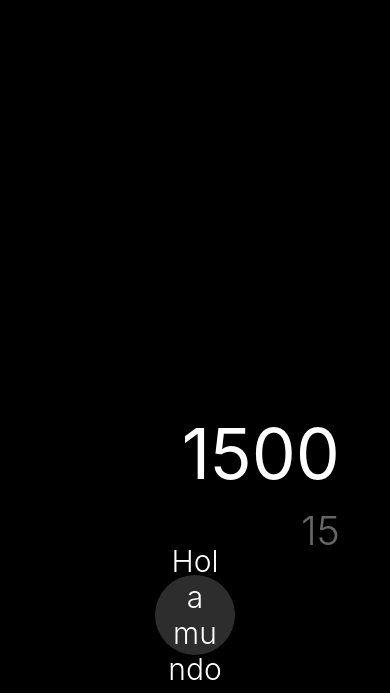
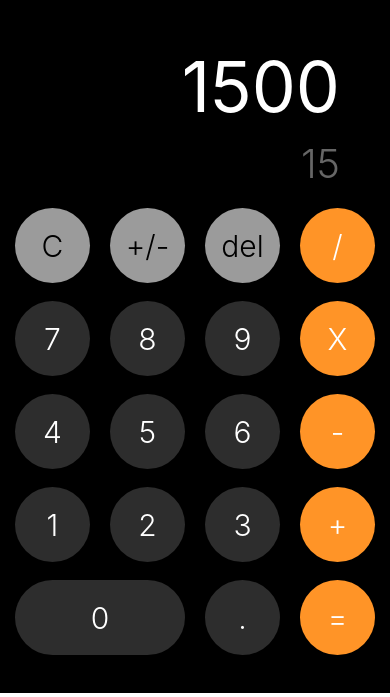
Before and after one commit to JavierBorrero/iosCalculator, a React Native app: screen / in a window 390 px wide. Shown: the part 151-848 px from the top of the page. Built offline with nearby package versions, Linux system fonts and the light colour scheme.

Commit message:
botones calculadora

```diff
--- a/src/config/theme/app-theme.ts
+++ b/src/config/theme/app-theme.ts
@@ -47,8 +47,8 @@ export const styles = StyleSheet.create({
     },
 
     button: {
-        height: 80,
-        width: 80,
+        height: 75,
+        width: 75,
         backgroundColor: colors.darkGray,
         borderRadius: 100,
         justifyContent: 'center',
--- /dev/null
+++ b/src/presentation/components/CalculatorButton.tsx
@@ -0,0 +1,32 @@
+import { Pressable, Text } from 'react-native'
+import { styles, colors } from '../../config/theme/app-theme'
+
+interface Props {
+    label: string;
+    color?: string;
+    size?: number;
+    blackText?: boolean;
+}
+
+
+export const CalculatorButton = ({
+    label,
+    color = colors.darkGray,
+    size = styles.button.width,
+    blackText = false,
+
+}: Props) => {
+  return (
+    <Pressable style={ ({pressed}) => ({
+        ...styles.button,
+        width: size,
+        backgroundColor: color,
+        opacity: (pressed) ? 0.8 : 1,
+    })}>
+        <Text style={{
+            ...styles.buttonText,
+            color: (blackText) ? 'black' : 'white',
+        }}>{label}</Text>
+    </Pressable>
+  )
+}
--- a/src/presentation/screens/CalculatorScreen.tsx
+++ b/src/presentation/screens/CalculatorScreen.tsx
@@ -1,5 +1,6 @@
 import { Pressable, Text, View } from 'react-native'
-import { styles } from '../../config/theme/app-theme'
+import { colors, styles } from '../../config/theme/app-theme'
+import { CalculatorButton } from '../components/CalculatorButton'
 
 export const CalculatorScreen = () => {
   return (
@@ -11,9 +12,37 @@ export const CalculatorScreen = () => {
       </View>
 
       <View style={styles.row}>
-        <Pressable style={styles.button}>
-          <Text style={styles.buttonText}>Hola mundo</Text>
-        </Pressable>
+        <CalculatorButton label="C" color={colors.lightGray} blackText/>
+        <CalculatorButton label="+/-" color={colors.lightGray} blackText/>
+        <CalculatorButton label="del" color={colors.lightGray} blackText/>
+        <CalculatorButton label="/" color={colors.orange}/>
+      </View>
+
+      <View style={styles.row}>
+        <CalculatorButton label="7" />
+        <CalculatorButton label="8" />
+        <CalculatorButton label="9" />
+        <CalculatorButton label="X" color={colors.orange}/>
+      </View>
+
+      <View style={styles.row}>
+        <CalculatorButton label="4" />
+        <CalculatorButton label="5" />
+        <CalculatorButton label="6" />
+        <CalculatorButton label="-" color={colors.orange}/>
+      </View>
+
+      <View style={styles.row}>
+        <CalculatorButton label="1" />
+        <CalculatorButton label="2" />
+        <CalculatorButton label="3" />
+        <CalculatorButton label="+" color={colors.orange}/>
+      </View>
+
+      <View style={styles.row}>
+        <CalculatorButton label="0" size={170}/>
+        <CalculatorButton label="." />
+        <CalculatorButton label="=" color={colors.orange}/>
       </View>
 
     </View>
```
